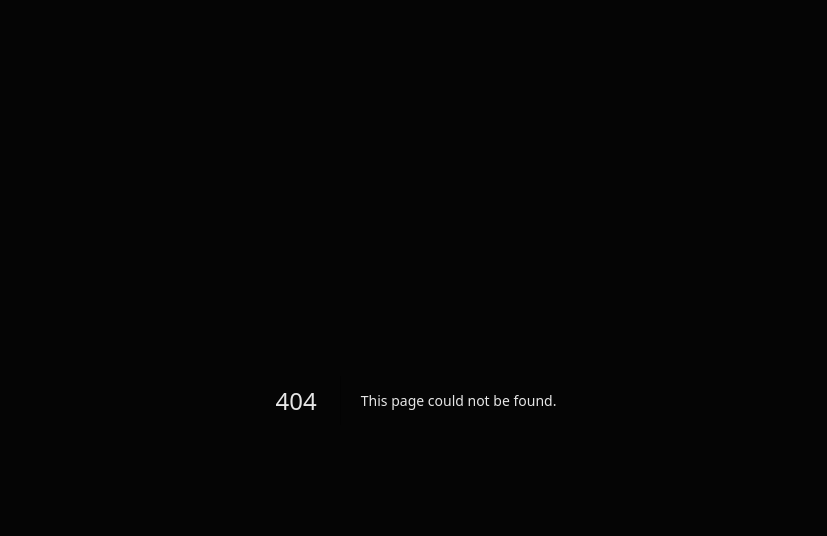
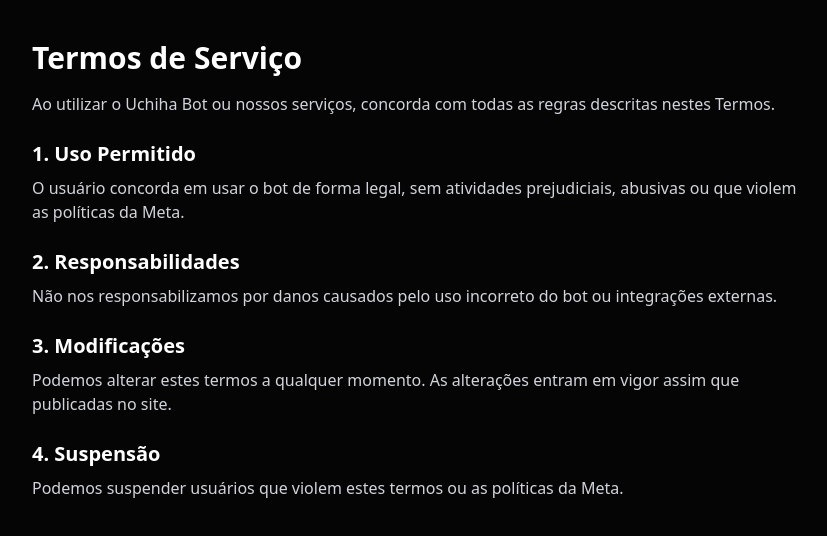
Before and after one commit to rubensilver/uchiha-site, a Next.js app: page /terms in a window 1280 px wide. Before the commit this address had no page. Shown: the top 536 px of the page, without its empty margins (224-1051 px from the left). Built offline with nearby package versions, Linux system fonts and the light colour scheme.

Commit message:
Create page.tsx

```diff
--- /dev/null
+++ b/app/terms/page.tsx
@@ -0,0 +1,36 @@
+export default function TermsPage() {
+  return (
+    <div className="max-w-3xl mx-auto py-10 text-white">
+      <h1 className="text-3xl font-bold mb-4">Termos de Serviço</h1>
+
+      <p className="text-gray-300 mb-4">
+        Ao utilizar o Uchiha Bot ou nossos serviços, concorda com todas as
+        regras descritas nestes Termos.
+      </p>
+
+      <h2 className="text-xl font-semibold mt-6 mb-2">1. Uso Permitido</h2>
+      <p className="text-gray-300 mb-4">
+        O usuário concorda em usar o bot de forma legal, sem atividades
+        prejudiciais, abusivas ou que violem as políticas da Meta.
+      </p>
+
+      <h2 className="text-xl font-semibold mt-6 mb-2">2. Responsabilidades</h2>
+      <p className="text-gray-300 mb-4">
+        Não nos responsabilizamos por danos causados pelo uso incorreto do bot
+        ou integrações externas.
+      </p>
+
+      <h2 className="text-xl font-semibold mt-6 mb-2">3. Modificações</h2>
+      <p className="text-gray-300 mb-4">
+        Podemos alterar estes termos a qualquer momento. As alterações entram
+        em vigor assim que publicadas no site.
+      </p>
+
+      <h2 className="text-xl font-semibold mt-6 mb-2">4. Suspensão</h2>
+      <p className="text-gray-300 mb-4">
+        Podemos suspender usuários que violem estes termos ou as políticas da
+        Meta.
+      </p>
+    </div>
+  );
+}
```
